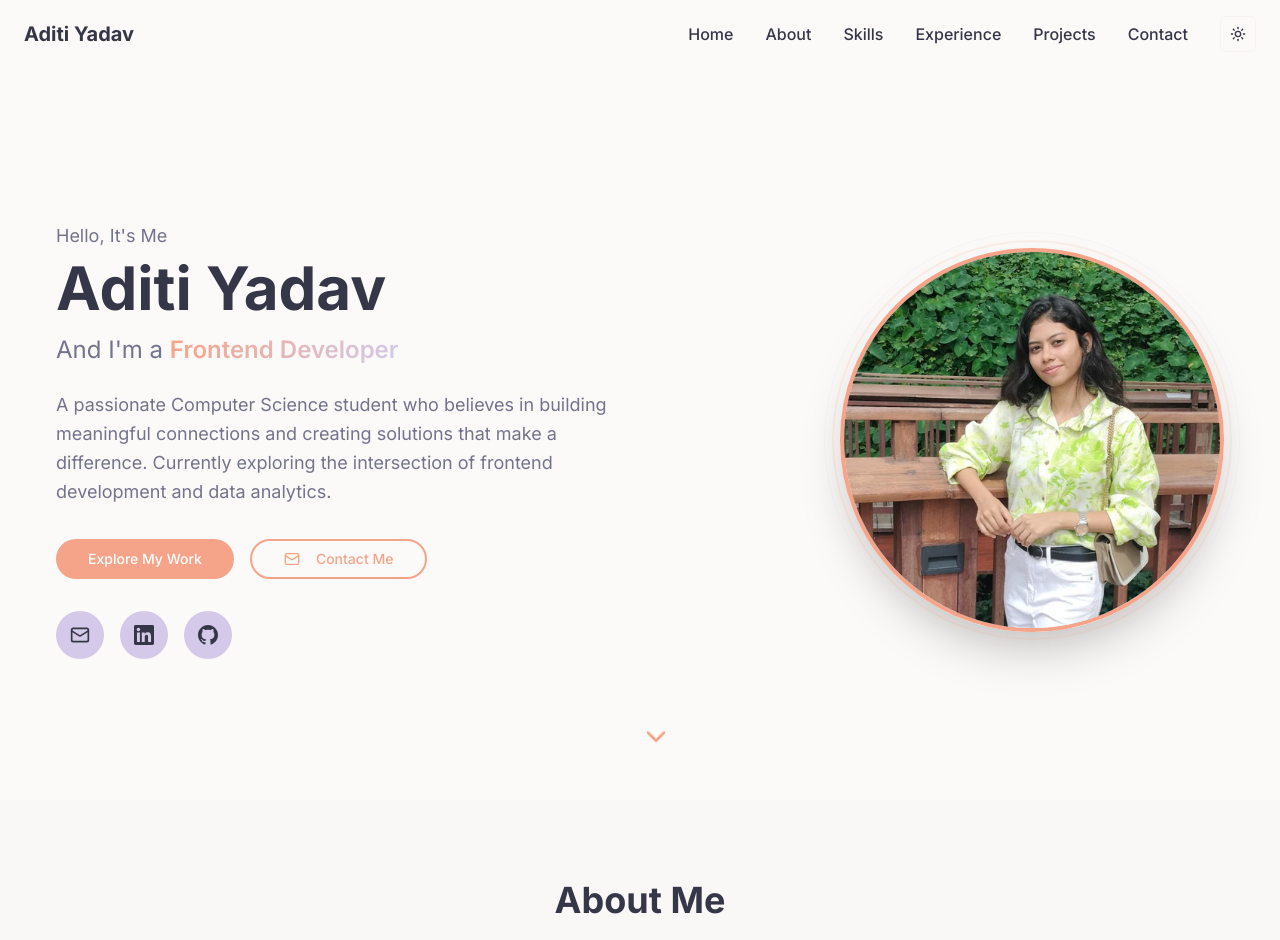
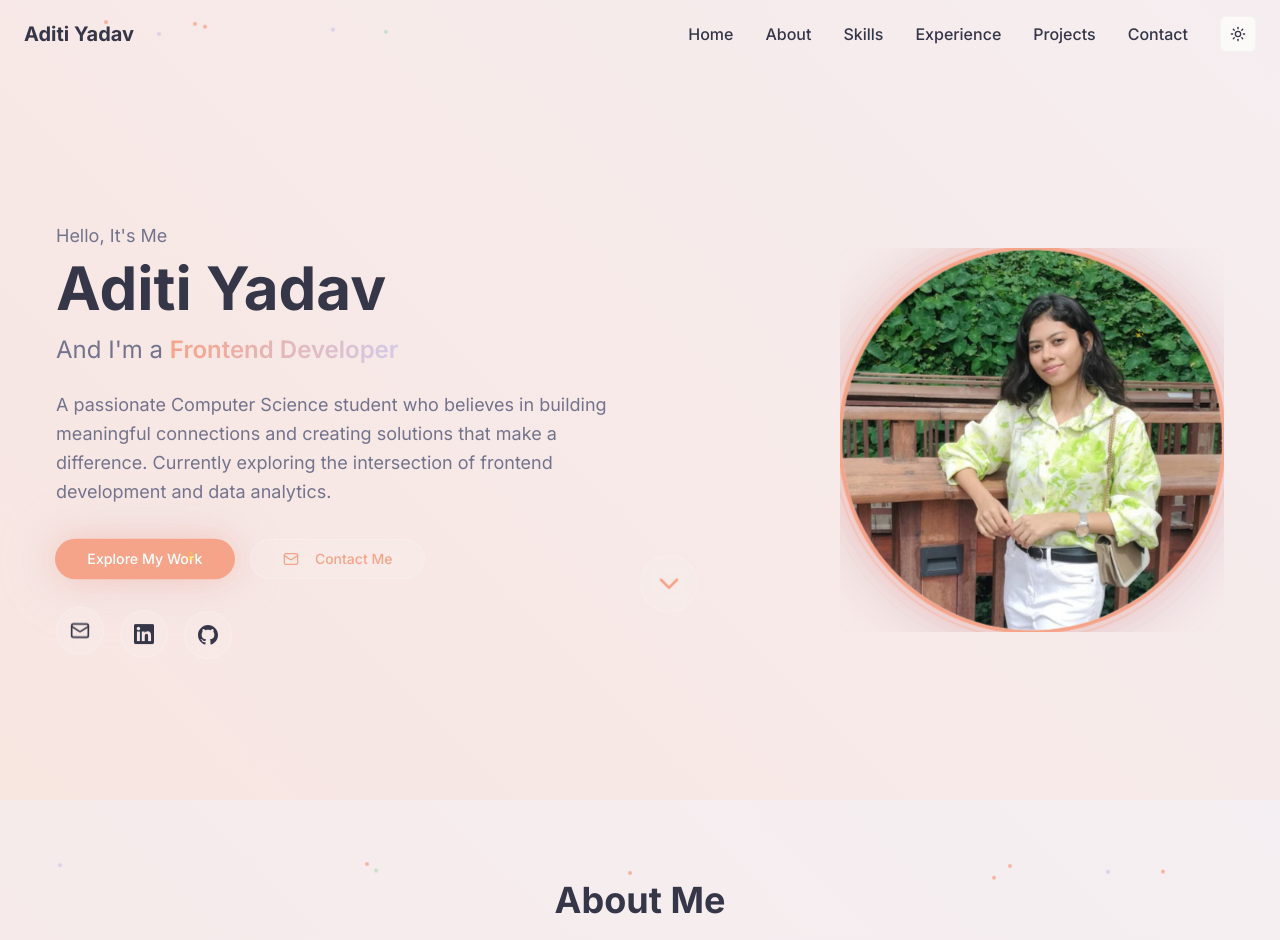
Before and after one commit to TejuMehar/prarthana-tolmare-portfolio, a React (Vite) app: page / in a window 1280 px wide. Shown: the top 940 px of the page. Built offline with nearby package versions, Linux system fonts and the light colour scheme.

Commit message:
feat: Add magical UI enhancements
Implements the plan for adding magical UI elements to the portfolio. This includes animated gradients, floating particles, glowing effects, glassmorphism, and other interactive animations to enhance the "magical vibe" of the current theme.

```diff
--- a/src/components/About.tsx
+++ b/src/components/About.tsx
@@ -1,6 +1,7 @@
 import { Heart, Users, TrendingUp, Lightbulb } from "lucide-react";
 import { Card } from "@/components/ui/card";
 import profilePicture from "@/assets/profile-picture.jpg";
+import MagicalBackground from "./MagicalBackground";
 
 const About = () => {
   const values = [
@@ -27,8 +28,9 @@ const About = () => {
   ];
 
   return (
-    <section id="about" className="py-20 px-6 bg-muted/30">
-      <div className="container mx-auto">
+    <MagicalBackground variant="about" className="py-20 px-6 bg-muted/30">
+      <section id="about" className="w-full">
+        <div className="container mx-auto">
         <div className="text-center mb-16">
           <h2 className="text-3xl md:text-4xl font-bold text-foreground mb-4">
             About Me
@@ -41,15 +43,15 @@ const About = () => {
         <div className="grid lg:grid-cols-2 gap-12 items-center mb-16">
           {/* Profile Image */}
           <div className="flex justify-center animate-fade-in">
-            <div className="relative group">
-              <div className="w-80 h-80 overflow-hidden shadow-xl border-4 border-primary transition-all duration-500 group-hover:scale-105 group-hover:shadow-primary/50" style={{clipPath: 'polygon(0% 0%, 100% 0%, 100% 100%, 0% 100%)'}}>
+            <div className="relative group sparkle">
+              <div className="w-80 h-80 overflow-hidden glow-effect border-4 border-primary magical-card animate-magical-float" style={{clipPath: 'polygon(0% 0%, 100% 0%, 100% 100%, 0% 100%)'}}>
                 <img
                   src={profilePicture}
                   alt="Aditi Yadav"
                   className="w-full h-full object-cover transition-transform duration-500 group-hover:scale-110"
                 />
               </div>
-              <div className="absolute -z-10 inset-0 bg-gradient-to-br from-primary/30 to-secondary/30 blur-xl transition-all duration-500 group-hover:blur-2xl group-hover:scale-110" style={{clipPath: 'polygon(0% 0%, 100% 0%, 100% 100%, 0% 100%)'}}></div>
+              <div className="absolute -z-10 inset-0 bg-gradient-to-br from-primary/40 to-secondary/40 blur-xl animate-glow-pulse" style={{clipPath: 'polygon(0% 0%, 100% 0%, 100% 100%, 0% 100%)'}}></div>
             </div>
           </div>
 
@@ -88,7 +90,7 @@ const About = () => {
             </div>
 
             {/* Education */}
-            <div className="mt-8 p-6 bg-card rounded-lg border border-border">
+            <div className="mt-8 p-6 glassmorphism rounded-lg border border-border/50 magical-card sparkle">
               <h4 className="text-lg font-semibold text-foreground mb-2">Education</h4>
               <p className="text-muted-foreground">
                 <span className="font-medium">B.Tech in Computer Science</span><br />
@@ -107,9 +109,10 @@ const About = () => {
             {values.map((value, index) => (
               <Card
                 key={index}
-                className="p-6 text-center hover:shadow-lg transition-all duration-300 transform hover:-translate-y-1 bg-card border-border"
+                className="p-6 text-center magical-card glassmorphism border-border/50 sparkle animate-magical-float"
+                style={{animationDelay: `${index * 0.5}s`}}
               >
-                <div className="w-16 h-16 bg-primary/10 rounded-full flex items-center justify-center mx-auto mb-4">
+                <div className="w-16 h-16 bg-primary/20 rounded-full flex items-center justify-center mx-auto mb-4 glow-effect">
                   <value.icon className="w-8 h-8 text-primary" />
                 </div>
                 <h4 className="text-lg font-semibold text-foreground mb-2">
@@ -122,8 +125,9 @@ const About = () => {
             ))}
           </div>
         </div>
-      </div>
-    </section>
+        </div>
+      </section>
+    </MagicalBackground>
   );
 };
 
--- a/src/components/Hero.tsx
+++ b/src/components/Hero.tsx
@@ -1,6 +1,7 @@
 import { ChevronDown, Download, Mail } from "lucide-react";
 import { Button } from "@/components/ui/button";
 import khushiProfile from "@/assets/khushi-profile.jpg";
+import MagicalBackground from "./MagicalBackground";
 const Hero = () => {
   const scrollToSection = (href: string) => {
     const element = document.querySelector(href);
@@ -10,8 +11,10 @@ const Hero = () => {
       });
     }
   };
-  return <section id="home" className="min-h-screen flex items-center pt-20 px-6">
-      <div className="container mx-auto">
+  return (
+    <MagicalBackground variant="hero" className="flex items-center pt-20 px-6">
+      <section id="home" className="w-full">
+        <div className="container mx-auto">
         <div className="grid lg:grid-cols-2 gap-12 items-center">
           {/* Left Content */}
           <div className="animate-slide-in-left">
@@ -33,10 +36,10 @@ const Hero = () => {
             </p>
 
             <div className="flex flex-col sm:flex-row gap-4 mb-8">
-              <Button onClick={() => scrollToSection("#projects")} className="bg-primary hover:bg-primary-hover text-primary-foreground px-8 py-3 rounded-full font-medium transition-all duration-300 transform hover:scale-105">
+              <Button onClick={() => scrollToSection("#projects")} className="bg-primary hover:bg-primary-hover text-primary-foreground px-8 py-3 rounded-full font-medium glow-effect hover:animate-glow-pulse sparkle">
                 Explore My Work
               </Button>
-              <Button variant="outline" onClick={() => scrollToSection("#contact")} className="border-2 border-primary text-primary hover:bg-primary hover:text-primary-foreground px-8 py-3 rounded-full font-medium transition-all duration-300">
+              <Button variant="outline" onClick={() => scrollToSection("#contact")} className="glassmorphism border-2 border-primary/50 text-primary hover:bg-primary hover:text-primary-foreground px-8 py-3 rounded-full font-medium magical-card">
                 <Mail className="w-4 h-4 mr-2" />
                 Contact Me
               </Button>
@@ -44,15 +47,15 @@ const Hero = () => {
 
             {/* Social Links */}
             <div className="flex gap-4">
-              <a href="mailto:aditiyadav2405@gmail.com" className="w-12 h-12 bg-secondary rounded-full flex items-center justify-center hover:bg-primary hover:text-primary-foreground transition-all duration-300 transform hover:scale-110">
+              <a href="mailto:aditiyadav2405@gmail.com" className="w-12 h-12 glassmorphism rounded-full flex items-center justify-center hover:bg-primary hover:text-primary-foreground magical-card animate-magical-float">
                 <Mail className="w-5 h-5" />
               </a>
-              <a href="https://linkedin.com/in/aditi-yadav2405" target="_blank" rel="noopener noreferrer" className="w-12 h-12 bg-secondary rounded-full flex items-center justify-center hover:bg-primary hover:text-primary-foreground transition-all duration-300 transform hover:scale-110">
+              <a href="https://linkedin.com/in/aditi-yadav2405" target="_blank" rel="noopener noreferrer" className="w-12 h-12 glassmorphism rounded-full flex items-center justify-center hover:bg-primary hover:text-primary-foreground magical-card animate-magical-float" style={{animationDelay: '0.5s'}}>
                 <svg className="w-5 h-5" fill="currentColor" viewBox="0 0 24 24">
                   <path d="M20.447 20.452h-3.554v-5.569c0-1.328-.027-3.037-1.852-3.037-1.853 0-2.136 1.445-2.136 2.939v5.667H9.351V9h3.414v1.561h.046c.477-.9 1.637-1.85 3.37-1.85 3.601 0 4.267 2.37 4.267 5.455v6.286zM5.337 7.433c-1.144 0-2.063-.926-2.063-2.065 0-1.138.92-2.063 2.063-2.063 1.14 0 2.064.925 2.064 2.063 0 1.139-.925 2.065-2.064 2.065zm1.782 13.019H3.555V9h3.564v11.452zM22.225 0H1.771C.792 0 0 .774 0 1.729v20.542C0 23.227.792 24 1.771 24h20.451C23.2 24 24 23.227 24 22.271V1.729C24 .774 23.2 0 22.222 0h.003z" />
                 </svg>
               </a>
-              <a href="https://github.com/Aditi-y" target="_blank" rel="noopener noreferrer" className="w-12 h-12 bg-secondary rounded-full flex items-center justify-center hover:bg-primary hover:text-primary-foreground transition-all duration-300 transform hover:scale-110">
+              <a href="https://github.com/Aditi-y" target="_blank" rel="noopener noreferrer" className="w-12 h-12 glassmorphism rounded-full flex items-center justify-center hover:bg-primary hover:text-primary-foreground magical-card animate-magical-float" style={{animationDelay: '1s'}}>
                 <svg className="w-5 h-5" fill="currentColor" viewBox="0 0 24 24">
                   <path d="M12 0c-6.626 0-12 5.373-12 12 0 5.302 3.438 9.8 8.207 11.387.599.111.793-.261.793-.577v-2.234c-3.338.726-4.033-1.416-4.033-1.416-.546-1.387-1.333-1.756-1.333-1.756-1.089-.745.083-.729.083-.729 1.205.084 1.839 1.237 1.839 1.237 1.07 1.834 2.807 1.304 3.492.997.107-.775.418-1.305.762-1.604-2.665-.305-5.467-1.334-5.467-5.931 0-1.311.469-2.381 1.236-3.221-.124-.303-.535-1.524.117-3.176 0 0 1.008-.322 3.301 1.23.957-.266 1.983-.399 3.003-.404 1.02.005 2.047.138 3.006.404 2.291-1.552 3.297-1.23 3.297-1.23.653 1.653.242 2.874.118 3.176.77.84 1.235 1.911 1.235 3.221 0 4.609-2.807 5.624-5.479 5.921.43.372.823 1.102.823 2.222v3.293c0 .319.192.694.801.576 4.765-1.589 8.199-6.086 8.199-11.386 0-6.627-5.373-12-12-12z" />
                 </svg>
@@ -62,24 +65,27 @@ const Hero = () => {
 
           {/* Right Content - Profile Image */}
           <div className="flex justify-center lg:justify-end animate-fade-in">
-            <div className="relative group">
-              <div className="w-80 h-80 md:w-96 md:h-96 rounded-full overflow-hidden border-4 border-primary shadow-2xl transition-all duration-500 group-hover:scale-105 group-hover:shadow-primary/50">
+            <div className="relative group sparkle">
+              <div className="w-80 h-80 md:w-96 md:h-96 rounded-full overflow-hidden border-4 border-primary glow-effect animate-magical-float">
                 <img src={khushiProfile} alt="Aditi Yadav" className="w-full h-full object-cover transition-transform duration-500 group-hover:scale-110" />
               </div>
-              <div className="absolute -z-10 inset-0 bg-gradient-to-br from-primary/30 to-secondary/30 rounded-full blur-xl transition-all duration-500 group-hover:blur-2xl group-hover:scale-110"></div>
-              <div className="absolute -inset-2 rounded-full border-2 border-primary/30 animate-pulse"></div>
-              <div className="absolute -inset-4 rounded-full border border-secondary/20 animate-pulse" style={{animationDelay: '0.5s'}}></div>
+              <div className="absolute -z-10 inset-0 bg-gradient-to-br from-primary/40 to-secondary/40 rounded-full blur-xl animate-glow-pulse"></div>
+              <div className="absolute -inset-2 rounded-full border-2 border-primary/50 animate-pulse"></div>
+              <div className="absolute -inset-4 rounded-full border border-secondary/30 animate-pulse" style={{animationDelay: '0.5s'}}></div>
+              <div className="absolute -inset-6 rounded-full border border-accent/20 animate-pulse" style={{animationDelay: '1s'}}></div>
             </div>
           </div>
         </div>
 
         {/* Scroll Indicator */}
         <div className="absolute bottom-8 left-1/2 transform -translate-x-1/2 animate-bounce">
-          <button onClick={() => scrollToSection("#about")} className="text-primary hover:text-primary-hover transition-colors">
+          <button onClick={() => scrollToSection("#about")} className="text-primary hover:text-primary-hover transition-colors glassmorphism p-3 rounded-full magical-card">
             <ChevronDown className="w-8 h-8" />
           </button>
         </div>
-      </div>
-    </section>;
+        </div>
+      </section>
+    </MagicalBackground>
+  );
 };
 export default Hero;
--- /dev/null
+++ b/src/components/MagicalBackground.tsx
@@ -0,0 +1,52 @@
+import React from 'react';
+
+interface MagicalBackgroundProps {
+  children: React.ReactNode;
+  variant?: 'hero' | 'about' | 'default';
+  className?: string;
+}
+
+const MagicalBackground: React.FC<MagicalBackgroundProps> = ({
+  children,
+  variant = 'default',
+  className = ''
+}) => {
+  const particles = Array.from({ length: 8 }, (_, i) => i);
+
+  const getVariantClasses = () => {
+    switch (variant) {
+      case 'hero':
+        return 'magical-bg min-h-screen';
+      case 'about':
+        return 'magical-bg relative';
+      default:
+        return 'relative';
+    }
+  };
+
+  return (
+    <div className={`${getVariantClasses()} ${className}`}>
+      {/* Floating Particles */}
+      <div className="floating-particles">
+        {particles.map((particle) => (
+          <div
+            key={particle}
+            className="particle"
+            style={{
+              left: `${Math.random() * 100}%`,
+              animationDelay: `${Math.random() * 6}s`,
+              animationDuration: `${6 + Math.random() * 4}s`
+            }}
+          />
+        ))}
+      </div>
+
+      {/* Content */}
+      <div className="relative z-10">
+        {children}
+      </div>
+    </div>
+  );
+};
+
+export default MagicalBackground;
--- a/src/index.css
+++ b/src/index.css
@@ -44,6 +44,14 @@
     --hero-gradient: linear-gradient(135deg, hsl(15 85% 75%) 0%, hsl(260 40% 85%) 100%);
     --skill-bg: 25 20% 98%;
     --project-hover: 15 65% 90%;
+
+    /* Magical effects */
+    --magical-glow: 0 0 50px hsl(15 85% 75% / 0.4), 0 0 100px hsl(260 40% 85% / 0.3);
+    --particle-1: hsl(15 85% 75% / 0.8);
+    --particle-2: hsl(260 40% 85% / 0.8);
+    --particle-3: hsl(120 25% 80% / 0.8);
+    --aurora-1: linear-gradient(45deg, hsl(15 85% 75% / 0.3), hsl(260 40% 85% / 0.2), hsl(120 25% 80% / 0.3));
+    --aurora-2: linear-gradient(-45deg, hsl(260 40% 85% / 0.3), hsl(15 85% 75% / 0.2), hsl(120 25% 80% / 0.3));
 
     --radius: 0.5rem;
 
@@ -109,6 +117,171 @@
   }
 
   body {
-    @apply bg-background text-foreground;
+    @apply bg-background text-foreground overflow-x-hidden;
   }
 }
+
+/* Magical animations and effects */
+@keyframes float-sparkle {
+  0%, 100% {
+    transform: translateY(0px) rotate(0deg);
+    opacity: 0;
+  }
+  10% {
+    opacity: 1;
+  }
+  50% {
+    transform: translateY(-20px) rotate(180deg);
+    opacity: 1;
+  }
+  90% {
+    opacity: 1;
+  }
+}
+
+@keyframes aurora-flow {
+  0%, 100% {
+    transform: translateX(-100%) translateY(-100%) rotate(0deg);
+    opacity: 0.3;
+  }
+  50% {
+    transform: translateX(100%) translateY(100%) rotate(360deg);
+    opacity: 0.7;
+  }
+}
+
+@keyframes magical-pulse {
+  0%, 100% {
+    box-shadow: 0 0 20px hsl(15 85% 75% / 0.3), 0 0 40px hsl(260 40% 85% / 0.2);
+    transform: scale(1);
+  }
+  50% {
+    box-shadow: 0 0 40px hsl(15 85% 75% / 0.5), 0 0 80px hsl(260 40% 85% / 0.4);
+    transform: scale(1.02);
+  }
+}
+
+@keyframes gradient-shift {
+  0%, 100% {
+    background-position: 0% 50%;
+  }
+  50% {
+    background-position: 100% 50%;
+  }
+}
+
+@keyframes sparkle-twinkle {
+  0%, 100% {
+    opacity: 0;
+    transform: scale(0) rotate(0deg);
+  }
+  50% {
+    opacity: 1;
+    transform: scale(1) rotate(180deg);
+  }
+}
+
+/* Magical utility classes */
+.magical-bg {
+  background: var(--aurora-1);
+  background-size: 400% 400%;
+  animation: gradient-shift 8s ease infinite;
+  position: relative;
+  overflow: hidden;
+}
+
+.magical-bg::before {
+  content: '';
+  position: absolute;
+  top: 0;
+  left: 0;
+  right: 0;
+  bottom: 0;
+  background: var(--aurora-2);
+  background-size: 400% 400%;
+  animation: gradient-shift 12s ease-in-out infinite reverse;
+  opacity: 0.6;
+  z-index: -1;
+}
+
+.floating-particles {
+  position: absolute;
+  width: 100%;
+  height: 100%;
+  pointer-events: none;
+  z-index: 1;
+}
+
+.particle {
+  position: absolute;
+  width: 4px;
+  height: 4px;
+  background: var(--particle-1);
+  border-radius: 50%;
+  animation: float-sparkle 6s infinite linear;
+}
+
+.particle:nth-child(2) {
+  background: var(--particle-2);
+  animation-duration: 8s;
+  animation-delay: -2s;
+}
+
+.particle:nth-child(3) {
+  background: var(--particle-3);
+  animation-duration: 10s;
+  animation-delay: -4s;
+}
+
+.particle:nth-child(4) {
+  background: var(--particle-1);
+  animation-duration: 7s;
+  animation-delay: -1s;
+}
+
+.particle:nth-child(5) {
+  background: var(--particle-2);
+  animation-duration: 9s;
+  animation-delay: -3s;
+}
+
+.glow-effect {
+  animation: magical-pulse 4s ease-in-out infinite;
+}
+
+.glassmorphism {
+  backdrop-filter: blur(10px);
+  -webkit-backdrop-filter: blur(10px);
+  background: rgba(255, 255, 255, 0.1);
+  border: 1px solid rgba(255, 255, 255, 0.2);
+}
+
+.magical-card:hover {
+  transform: translateY(-10px) rotateX(5deg);
+  box-shadow: var(--magical-glow);
+  transition: all 0.5s cubic-bezier(0.4, 0, 0.2, 1);
+}
+
+.sparkle {
+  position: relative;
+  overflow: hidden;
+}
+
+.sparkle::after {
+  content: '✨';
+  position: absolute;
+  top: 20%;
+  right: 20%;
+  animation: sparkle-twinkle 3s ease-in-out infinite;
+  font-size: 12px;
+}
+
+.sparkle::before {
+  content: '⭐';
+  position: absolute;
+  bottom: 20%;
+  left: 20%;
+  animation: sparkle-twinkle 4s ease-in-out infinite;
+  animation-delay: -1s;
+  font-size: 10px;
+}
--- a/tailwind.config.ts
+++ b/tailwind.config.ts
@@ -113,6 +113,33 @@ export default {
 					'50%': {
 						transform: 'translateY(-10px)'
 					}
+				},
+				'magical-float': {
+					'0%, 100%': {
+						transform: 'translateY(0px) rotateZ(0deg)'
+					},
+					'33%': {
+						transform: 'translateY(-10px) rotateZ(1deg)'
+					},
+					'66%': {
+						transform: 'translateY(5px) rotateZ(-1deg)'
+					}
+				},
+				'shimmer': {
+					'0%': {
+						backgroundPosition: '-200% center'
+					},
+					'100%': {
+						backgroundPosition: '200% center'
+					}
+				},
+				'glow-pulse': {
+					'0%, 100%': {
+						boxShadow: '0 0 20px hsl(var(--primary) / 0.3)'
+					},
+					'50%': {
+						boxShadow: '0 0 40px hsl(var(--primary) / 0.6), 0 0 60px hsl(var(--secondary) / 0.4)'
+					}
 				}
 			},
 			animation: {
@@ -120,7 +147,10 @@ export default {
 				'accordion-up': 'accordion-up 0.2s ease-out',
 				'fade-in': 'fade-in 0.6s ease-out',
 				'slide-in-left': 'slide-in-left 0.8s ease-out',
-				'float': 'float 3s ease-in-out infinite'
+				'float': 'float 3s ease-in-out infinite',
+				'magical-float': 'magical-float 6s ease-in-out infinite',
+				'shimmer': 'shimmer 2s linear infinite',
+				'glow-pulse': 'glow-pulse 3s ease-in-out infinite'
 			},
 			fontFamily: {
 				'sans': ['Inter', 'ui-sans-serif', 'system-ui']
```
